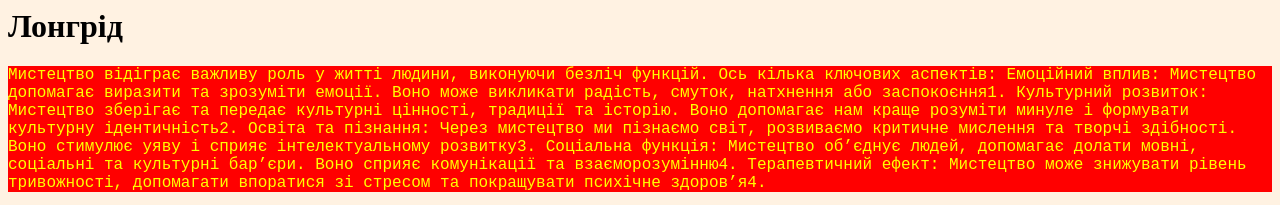
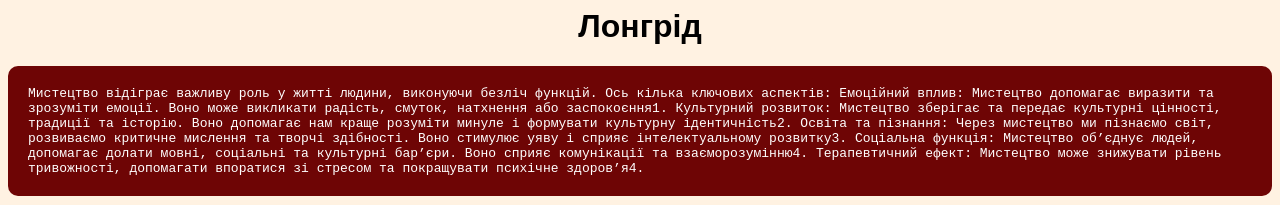
Before and after one commit to OstapLyapun/-scool, a plain HTML site: page index.html in a window 1280 px wide. Shown: the top 205 px of the page. Drawn offline with Linux system fonts and the light colour scheme.

Commit message:
Update style.css

```diff
--- a/style.css
+++ b/style.css
@@ -1,7 +1,13 @@
+h1{
+    text-align: center;
+    font-family:sans-serif;
+}
 p{
-    background-color: red;
-    color: yellow;
-    font-family: 'Courier New', Courier, monospace;
+    background-color: rgb(110, 5, 5);
+    color: white;
+    font-family:monospace;
+    padding: 20px;
+    border-radius: 10px;
 }
 iframe{
     height:500px ;
@@ -21,7 +27,7 @@ iframe:hover{
 img{
     height: 500px;
     width: 900px;
-    text-align: center;
+    margin: left 500px;
     border:2px solid rgb(83, 83, 255);
 }
 img:hover{
```
